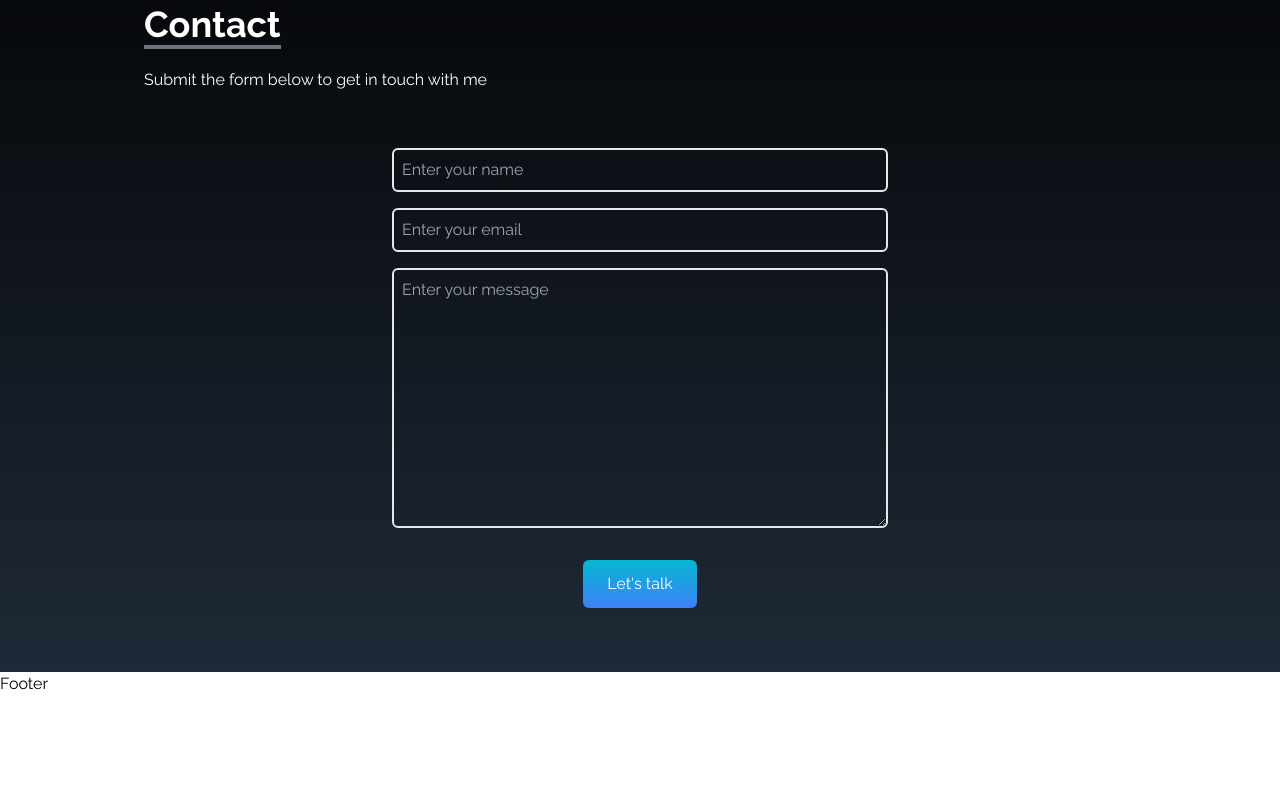
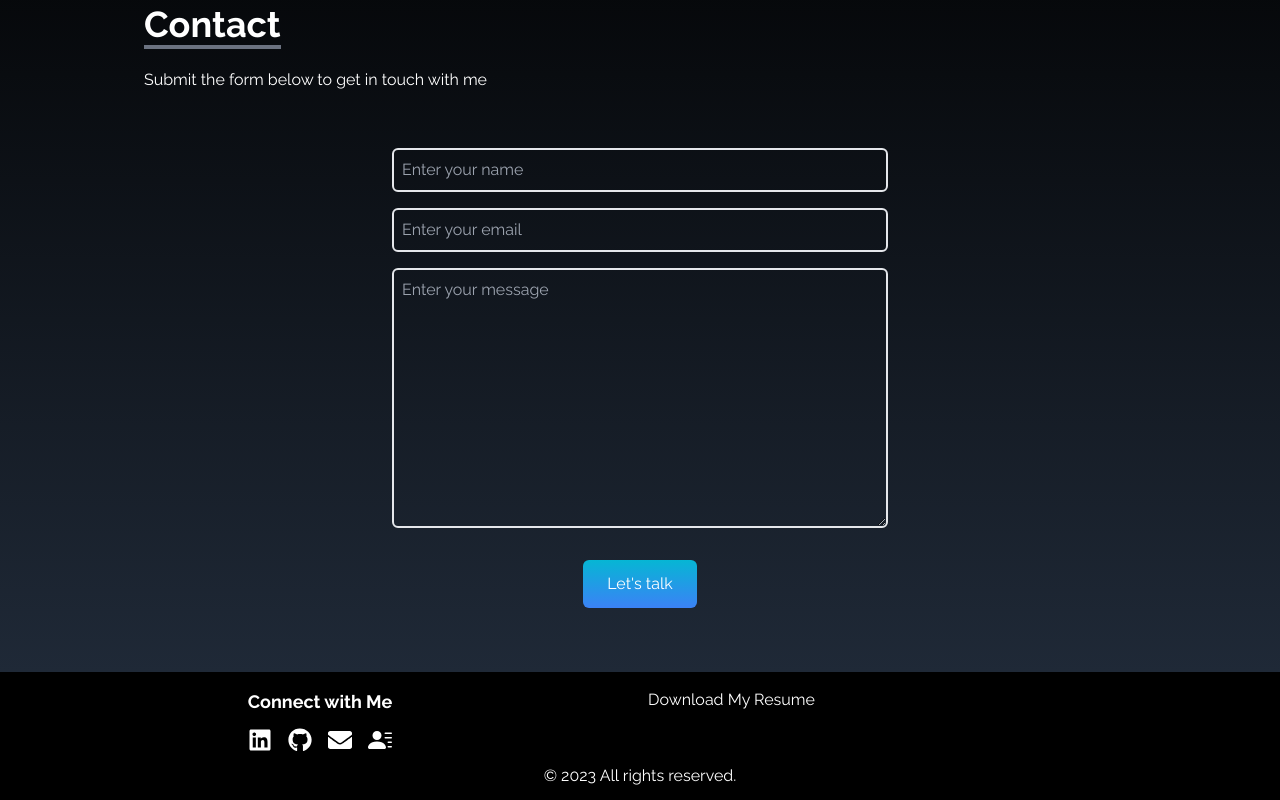
Before and after one commit to Nganga-A/myportfolio, a React (Create React App) app: page / in a window 1280 px wide. Shown: the part 3806-4606 px from the top of the page. Before the commit the page ends 4502 px from the top, so only its background shows below. Built offline with nearby package versions, Linux system fonts and the light colour scheme.

Commit message:
Footer Structure

```diff
--- a/src/components/Footer.jsx
+++ b/src/components/Footer.jsx
@@ -1,9 +1,72 @@
-import React from 'react'
+import React from "react";
+import { FaLinkedin, FaGithub, FaEnvelope } from "react-icons/fa";
+import { BsFillPersonLinesFill } from 'react-icons/bs';
 
-const Footer = () => {
+const FooterPage = () => {
+  const socialLinks = [
+    {
+      id: 1,
+      icon: <FaLinkedin size={24} />,
+      href: 'https://www.linkedin.com/in/abed-nganga-673965245/',
+    },
+    {
+      id: 2,
+      icon: <FaGithub size={24} />,
+      href: 'https://github.com/Nganga-A',
+    },
+    {
+      id: 3,
+      icon: <FaEnvelope size={24} />,
+      href: 'mailto:ngangaabed@example.com',
+    },
+    {
+      id: 4,
+      icon: <BsFillPersonLinesFill size={24} />,
+      href: '/public/Abed_Nganga_Resume.pdf',
+      download: true,
+    },
+  ];
+
   return (
-    <div>Footer</div>
-  )
-}
+    <footer className="bg-black font-small pt-4 text-white">
+      <div className="container mx-auto text-center md:text-left">
+        <div className="md:flex">
+          <div className="md:w-1/2 mb-4 md:mb-0 flex flex-col justify-center items-center">
+            <h5 className="text-lg font-bold mb-3">Connect with Me</h5>
+            <div className="flex justify-center md:justify-start space-x-4">
+              {socialLinks.map(({ id, icon, href, download }) => (
+                <a
+                  key={id}
+                  href={href}
+                  target="_blank"
+                  download={download}
+                  rel="noopener noreferrer"
+                  className="text-white hover:text-orange-400"
+                >
+                  {icon}
+                </a>
+              ))}
+            </div>
+          </div>
+          <div className="md:w-1/2">
 
-export default Footer
+              <a
+                href="/public/Abed_Nganga_Resume.pdf"
+                download="Abed_Nganga_Resume.pdf"
+                className="text-white hover:text-orange-400 ml-2"
+              >Download My Resume
+              </a>
+
+          </div>
+        </div>
+      </div>
+      <div className="bg-black text-center py-3">
+        <div className="container mx-auto">
+          &copy; {new Date().getFullYear()} All rights reserved.
+        </div>
+      </div>
+    </footer>
+  );
+};
+
+export default FooterPage;
```
